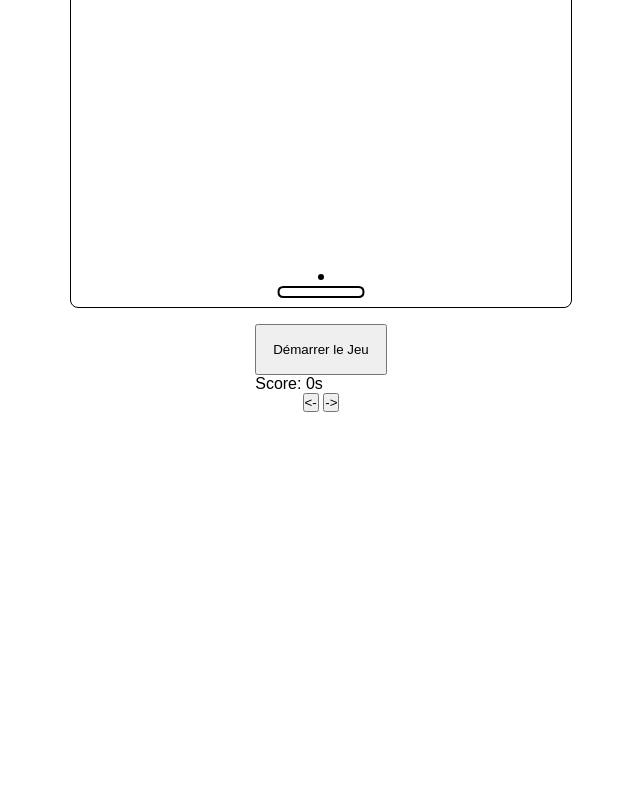
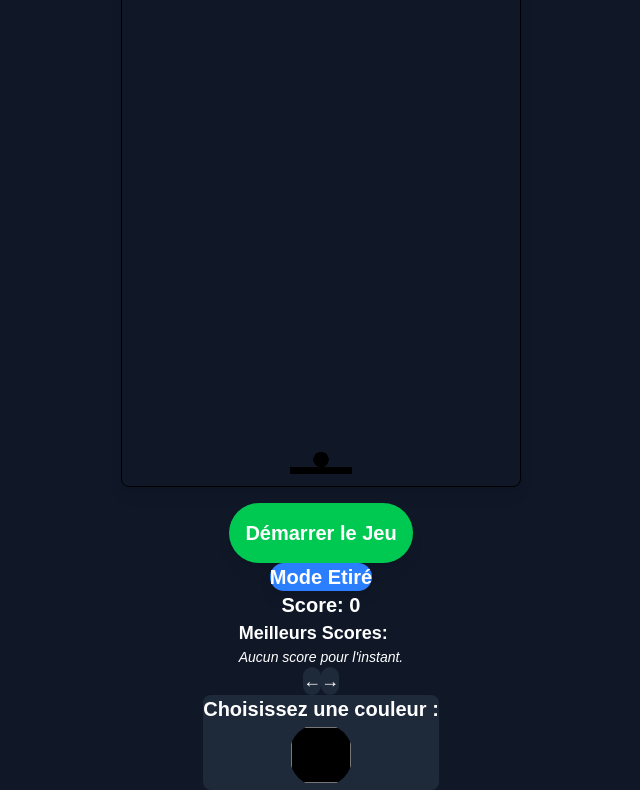
Before and after one commit to Artax01/SoloPong, a plain HTML site: page index.html in a window 1280 px wide. Shown: the part 197-987 px from the top of the page, without its empty margins (319-959 px from the left). Before the commit the page ends 800 px from the top, so only its background shows below. Drawn offline with nearby package versions, Linux system fonts and the light colour scheme.

Commit message:
ajout du mouvement de la balle et ses rebonds, affiche du score actuel et du meilleur score, ajout du choix de la couleur et ajout d'un theme par defaut

```diff
--- a/css/style.css
+++ b/css/style.css
@@ -13,12 +13,19 @@
 
 body {
     display: flex;
-    padding: 2rem;
+    /* height: 100vh; */
+    /* padding: 2rem; */
     width: 100vw;
     flex-direction: column;
     justify-content: center;
     align-items: center;
 }
+/* button {
+    background: linear-gradient(rgb(247, 247, 248) 0%, rgb(234, 234, 235) 100%);
+    box-shadow: rgb(255, 255, 255) 0px 2px 0px 0px inset;
+    border-radius: 12px;
+    border: 1px solid #e1e2e3;
+} */
 
 #gameArea {
     display: flex;
@@ -31,6 +38,8 @@ body {
 canvas {
     border: var(--canvas-border-thickness) solid var(--canvas-border-color);
     border-radius: var(--canvas-border-radius);
+    width: calc(75vh * 16/24) !important;
+    height: 75vh !important;
 }
 
 #startBtn {
--- a/index.html
+++ b/index.html
@@ -1,28 +1,55 @@
 <!DOCTYPE html>
 <html lang="fr">
   <head>
-        <meta charset="UTF-8">
-        <meta name="viewport" content="width=device-width, initial-scale=1.0">
+    <meta charset="UTF-8" />
+    <meta name="viewport" content="width=device-width, initial-scale=1.0" />
     <title>SoloPong</title>
+    <script src="https://cdn.jsdelivr.net/npm/@tailwindcss/browser@4"></script>
+    <link rel="stylesheet" href="./css/style.css">
+  </head>
+  <body class="bg-gray-900 text-white font-sans py-6">
+    <div class="flex flex-col items-center py-10">
+
+      <h1 class="text-4xl font-extrabold text-center text-yellow-500 mb-4">SoloPong</h1>
+      <p class="text-lg mb-8">Le jeu du pong solo, un défi à relever !</p>
 
 
-        <link rel="stylesheet" href="./css/style.css">
-    </head>
-    <body>
-        <h1>Jeu du SoloPong</h1>
+      <div id="gameArea" class="relative flex justify-center">
+        <canvas id="canvas" width="1600" height="2400" class="border-4 border-gray-800 shadow-lg"></canvas>
+      </div>
 
-        <p>Placeholder</p>
+      <div class="flex flex-col items-center mt-6 space-y-4">
+        <div>
+          <button id="startBtn" class="px-6 py-3 text-xl font-semibold bg-green-500 hover:bg-green-400 rounded-full shadow-lg transition duration-300">
+            Démarrer le Jeu
+          </button>
+        </div>
 
-        <div id="gameArea">
-            <canvas id="canvas" width="500" height="400"></canvas>
+        <div>
+          <button id="stretchModeBtn" class="px-6 py-3 text-xl font-semibold bg-blue-500 hover:bg-blue-400 rounded-full shadow-lg transition duration-300">
+            Mode Etiré
+          </button>
         </div>
-        <div>
-            <button id="startBtn">Démarrer le Jeu</button>
-            <div id="score">Score: 0s</div>
+
+        <div id="score" class="text-xl font-semibold">
+          Score: <span id="scoreValue">0</span>
         </div>
-        <div>
-            <button><-</button>
-            <button>-></button>
+
+        <div class="text-lg">
+          <p class="font-semibold">Meilleurs Scores:</p>
+          <p id="score_tab" class="text-sm italic">Aucun score pour l'instant.</p>
+        </div>
+      </div>
+
+      <div class="flex mt-8 space-x-6">
+        <button class="text-lg px-4 py-2 bg-gray-800 hover:bg-gray-700 rounded-full transition duration-200">←</button>
+        <button class="text-lg px-4 py-2 bg-gray-800 hover:bg-gray-700 rounded-full transition duration-200">→</button>
+      </div>
+
+      <div id="settingsMenu" class="mt-6 bg-gray-800 rounded-lg p-6 space-y-4 text-center">
+        <p class="text-xl font-semibold">Choisissez une couleur :</p>
+        <input type="color" id="colorPicker" value="#000000" class="w-16 h-16 border-none rounded-full"/>
+      </div>
     </div>
 
     <script src="js/script.js"></script>
--- a/js/script.js
+++ b/js/script.js
@@ -1,9 +1,14 @@
 document.addEventListener('DOMContentLoaded', function() {
 
-    // elements
     const canvasObj = document.getElementById('canvas');
     const ctx = canvasObj.getContext("2d");
+    const score = document.getElementById('score');
+    const scoreTab = document.getElementById('score_tab');
     const startBtn = document.getElementById('startBtn');
+
+
+    const strechModeBtn = document.getElementById('stretchModeBtn');
+    const colorPicker = document.getElementById('colorPicker');
 
     const canvas = {
         HEIGHT: canvasObj.height,
@@ -11,22 +16,30 @@ document.addEventListener('DOMContentLoaded', function() {
     }
 
     const paddle = {
-        x: canvas.WIDTH / 2 - 85 / 2,
-        y: canvas.HEIGHT - 20,
-        height: 10,
-        width: 85,
+        startX: canvas.WIDTH / 2 - (250 / 2),
+        startY: canvas.HEIGHT - 75,
+        x: canvas.WIDTH / 2 - (250 / 2),
+        y: canvas.HEIGHT - 75,
+        height: 25,
+        width: 250,
         radius: 5,
-        velocity: 7
+        velocity: 22,
+        stroke: 2,
+        fillStyle: colorPicker.value,
+        strokeStyle: "#000"
     }
 
     const ball = {
+        startX: canvas.WIDTH / 2,
+        startY: canvas.HEIGHT - 4.25 * paddle.height,
         x: canvas.WIDTH / 2,
-        y: canvas.HEIGHT - 20 - paddle.height,
+        y: canvas.HEIGHT - 4.25 * paddle.height,
         height: 10,
         width: 10,
-        radius: 5,
-        velocity: 5,
-        multiplier: 1
+        radius: 30,
+        velocity: 20,
+        angle: Math.PI / 4,
+        fillStyle: colorPicker.value,
     }
 
     const keys = {
@@ -36,41 +49,29 @@ document.addEventListener('DOMContentLoaded', function() {
 
     const game = {
         playing: false,
+        multiplier: 1.05,
         score: 0,
         highestScore: 0,
         startTime: null,
         animationFrame: null
     }
 
-
     function drawPaddle(xPos, yPos, height, width, radius) {
         ctx.beginPath();
-        ctx.moveTo(xPos + radius, yPos);
-        ctx.lineTo(xPos + width - radius, yPos);
-        ctx.quadraticCurveTo(xPos + width, yPos, xPos + width, yPos + radius);
-        ctx.lineTo(xPos + width, yPos + height - radius);
-        ctx.quadraticCurveTo(xPos + width, yPos + height, xPos + width - radius, yPos + height);
-        ctx.lineTo(xPos + radius, yPos + height);
-        ctx.quadraticCurveTo(xPos, yPos + height, xPos, yPos + height - radius);
-        ctx.lineTo(xPos, yPos + radius);
-        ctx.quadraticCurveTo(xPos, yPos, xPos + radius, yPos);
+        ctx.rect(xPos, yPos, width, height);
+        ctx.fillStyle = paddle.fillStyle;
+        ctx.fill();
+        ctx.lineWidth = paddle.stroke;
+        ctx.strokeStyle = paddle.strokeStyle;
+        ctx.stroke();
         ctx.closePath();
-
-        // Remplissage en blanc
-        ctx.fillStyle = "#FFF";
-        ctx.fill();
-
-        // Bordure en noir
-        ctx.lineWidth = 2;
-        ctx.strokeStyle = "#000";
-        ctx.stroke();
     }
 
-    function drawBall(xPos, yPos, height, width, radius) {
+    function drawBall(xPos, yPos, radius) {
         ctx.beginPath();
         ctx.arc(xPos, yPos, radius + 1, 0, Math.PI * 2);
         ctx.fill();
-        ctx.fillStyle = "#000";
+        ctx.fillStyle = ball.fillStyle;
         ctx.beginPath();
         ctx.arc(xPos, yPos, radius - 2, 0, Math.PI * 2);
         ctx.fill();
@@ -80,10 +81,9 @@ document.addEventListener('DOMContentLoaded', function() {
     function draw() {
         ctx.clearRect(0, 0, canvas.WIDTH, canvas.HEIGHT);
         drawPaddle(paddle.x, paddle.y, paddle.height, paddle.width, paddle.radius);
-        drawBall(ball.x, ball.y, ball.height, ball.width, ball.radius);
+        drawBall(ball.x, ball.y, ball.radius);
     }
 
-    // functions
     function startGame() {
         if (game.playing) return stopGame();
 
@@ -92,14 +92,22 @@ document.addEventListener('DOMContentLoaded', function() {
         game.startTime = Date.now();
 
         cancelAnimationFrame(game.animationFrame);
-        loop();
+        gameLoop();
     }
 
     function stopGame() {
         startBtn.innerText = "Recommencer";
         game.playing = false;
-        paddle.x = canvas.WIDTH / 2 - paddle.width / 2;
+        paddle.x = paddle.startX;
+        paddle.y = paddle.startY;
+        ball.x = ball.startX;
+        ball.y = ball.startY;
         draw();
+
+        if (game.score > game.highestScore) {
+            game.highestScore = game.score;
+            scoreTab.innerText = `${game.highestScore.toFixed(2)}s`;
+        }
     }
 
     function updateGame() {
@@ -110,26 +118,55 @@ document.addEventListener('DOMContentLoaded', function() {
             paddle.x += paddle.velocity;
         }
 
-        if (ball.y > paddle.y) {
+        ball.x -= Math.cos(ball.angle) * ball.velocity;
+        ball.y -= Math.sin(ball.angle) * ball.velocity;
+
+        if (ball.x <= 0 || ball.x + ball.width >= canvas.WIDTH) {
+            ball.angle = Math.PI - ball.angle;
+        }
+
+        if (ball.y < 0) {
+            ball.angle = -ball.angle;
+        }
+
+        if (ball.y >= paddle.y) {
             return stopGame();
+        }
+
+        if (ball.y + ball.height >= paddle.y && ball.x + ball.width >= paddle.x && ball.x <= paddle.x + paddle.width) {
+            let newAngle = Math.PI - (Math.PI / 4) * ((ball.x + ball.width / 2) - (paddle.x + paddle.width / 2)) / (paddle.width / 2);
+
+            let speedY = Math.sin(newAngle) * ball.velocity;
+
+            if (Math.abs(speedY) < 5) {
+                newAngle = Math.PI / 4;
+            }
+
+            ball.angle = newAngle;
+            ball.velocity *= game.multiplier;
+            paddle.velocity *= game.multiplier;
         }
     }
 
-    function loop() {
+    function gameLoop() {
         if (game.playing) {
+            game.score = (Date.now() - game.startTime) / 1000;
+            score.innerText = `Score: ${(game.score).toFixed(2)}s`;
             updateGame();
             draw();
-            game.animationFrame = requestAnimationFrame(loop);
+            game.animationFrame = requestAnimationFrame(gameLoop);
         } else {
-            // dessiner l'état final si perdu
             draw();
         }
     }
 
 
-    // listeners
     draw();
     startBtn.addEventListener('click', startGame);
+    // strechModeBtn.addEventListener('click', () => {
+    //     canvasObj.style.height = "35vh";
+    //     ball.velocity *= 1.5;
+    // });
     document.addEventListener("keydown", e => {
         if (e.key === "ArrowLeft") keys.left = true;
         if (e.key === "ArrowRight") keys.right = true;
@@ -138,4 +175,9 @@ document.addEventListener('DOMContentLoaded', function() {
         if (e.key === "ArrowLeft") keys.left = false;
         if (e.key === "ArrowRight") keys.right = false;
     });
+    colorPicker.addEventListener("input", e => {
+        paddle.fillStyle = e.target.value;
+        ball.fillStyle = e.target.value;
+        draw();
+    });
 });
```
Lines whose indentation alone changed are shown as unchanged.
